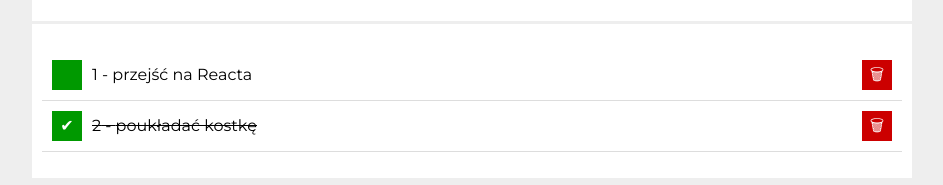
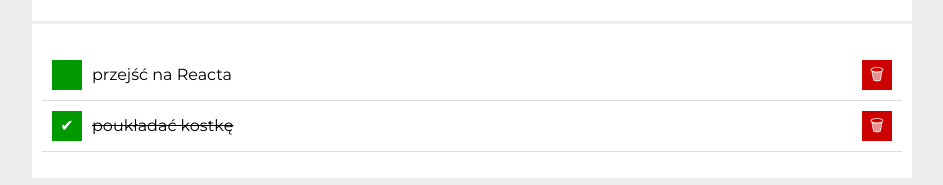
Before and after one commit to GrzegorzPacewicz/to-do-list, a React (Create React App) app: page / in a window 1280 px wide. Shown: the part 288-473 px from the top of the page, without its empty margins (168-1111 px from the left). Built offline with nearby package versions, Linux system fonts and the light colour scheme.

Commit message:
task in Tasks removed

```diff
--- a/src/Tasks/index.js
+++ b/src/Tasks/index.js
@@ -14,7 +14,7 @@
                     {task.done ? "✔" : ""}
                 </button>
                 <span className={`tasks__item${task.done ? " tasks__item--done" : ""}`}>
-                    {task.id} -  {task.content}
+                    {task.content}
                 </span>
                 <button
                     className="tasks__button tasks__button--remove"
```
